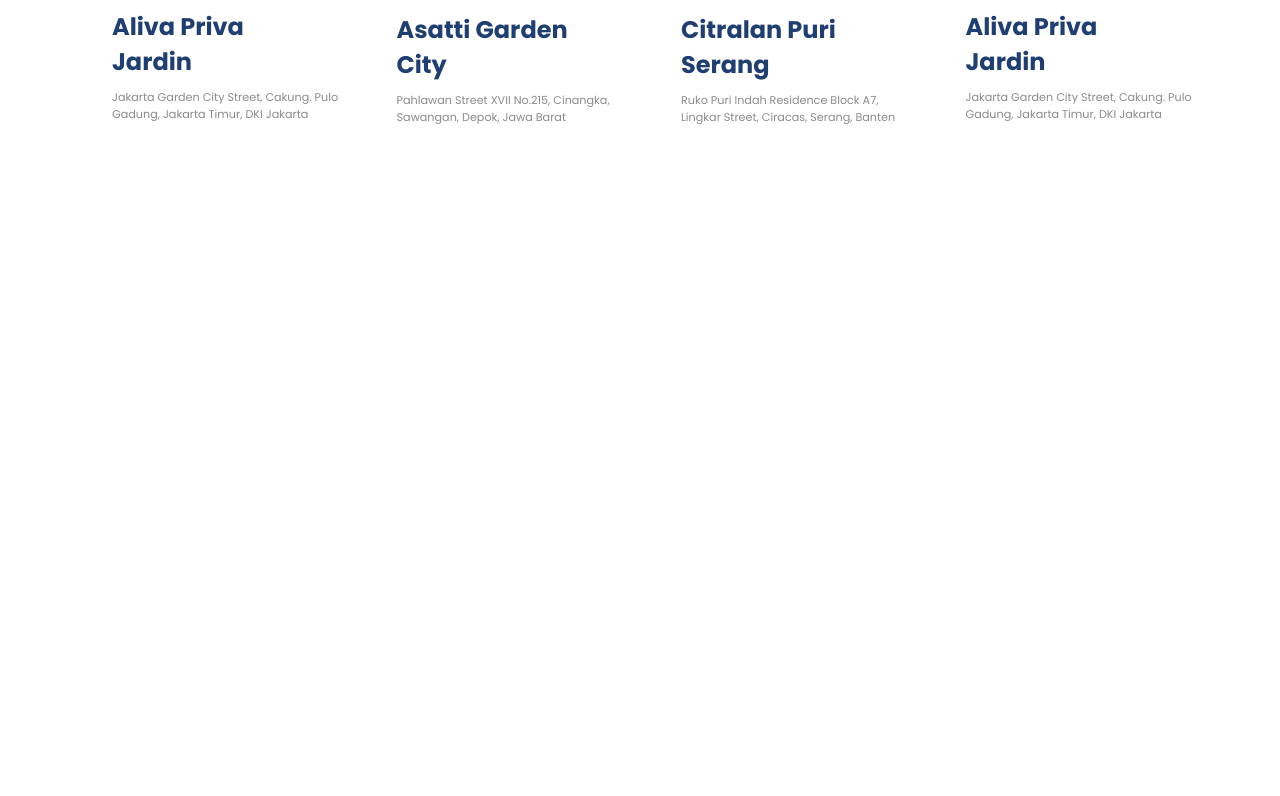
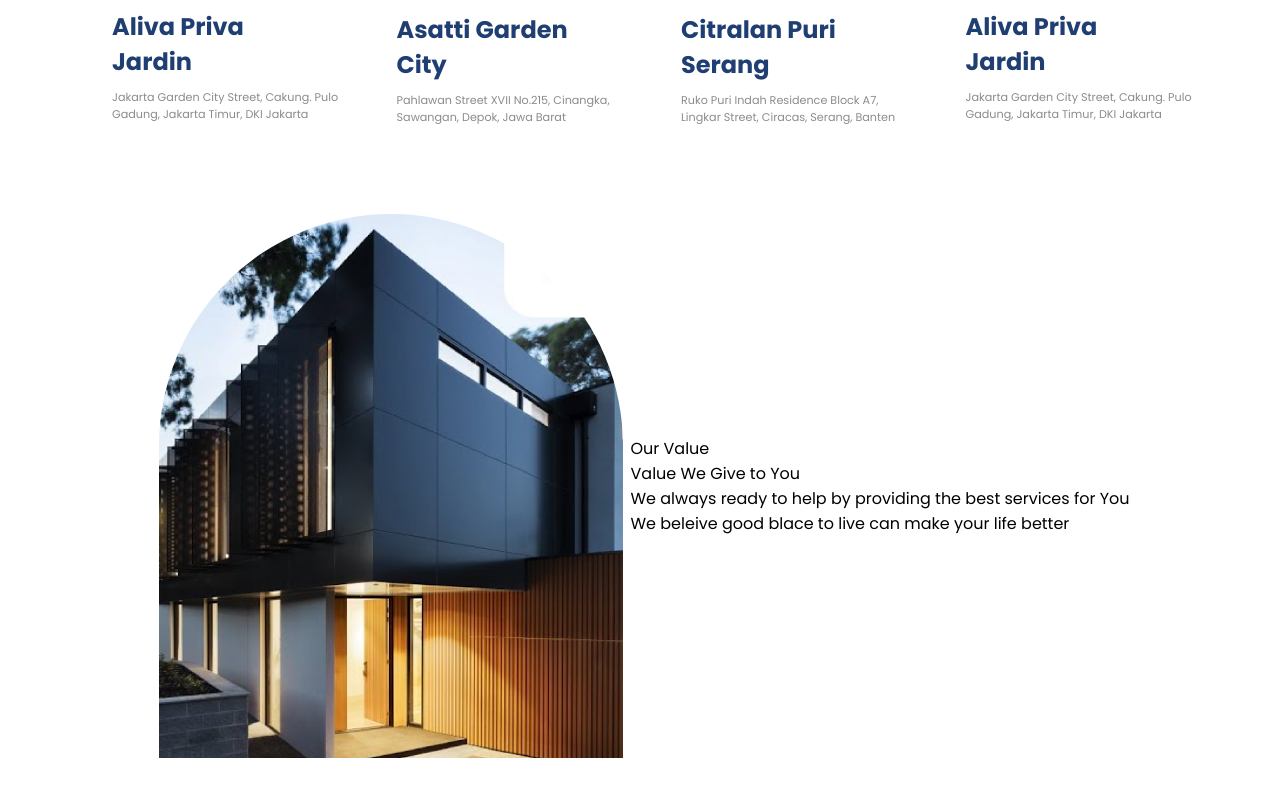
Before and after one commit to Chasith-Randima/real_state_site, a React (Vite) app: page / in a window 1280 px wide. Shown: the part 1315-2111 px from the top of the page. Before the commit the page ends 1489 px from the top, so only its background shows below. Built offline with nearby package versions, Linux system fonts and the light colour scheme.

Commit message:
value section basic structure added

```diff
--- a/src/App.jsx
+++ b/src/App.jsx
@@ -3,6 +3,7 @@
 import "./App.css";
 import Companies from "./components/Companies/Companies";
 import Recidencies from "./components/Recidencies/Recidencies";
+import Value from "./components/Value/Value";
 
 const App = () => {
   return (
@@ -15,6 +16,7 @@
         </div>
         <Companies />
         <Recidencies />
+        <Value />
       </div>
     </>
   );
--- /dev/null
+++ b/src/components/Value/Value.jsx
@@ -0,0 +1,42 @@
+import React from "react";
+import {
+  Accordion,
+  AccordionItem,
+  AccordionItemHeading,
+  AccordionItemButton,
+  AccordionItemPanel,
+  AccordionItemState,
+} from "react-accessible-accordion";
+
+import "react-accessible-accordion/dist/fancy-example.css";
+import { MdOutlineArrowDropDown } from "react-icons/md";
+import "./Value.css";
+
+const Value = () => {
+  return (
+    <>
+      <section className="v-wrapper">
+        <div className="paddings innerWidth flexCenter v-container">
+          {/* left */}
+          <div className="v-left">
+            <div className="image-container">
+              <img src="./value.png" alt="" />
+            </div>
+          </div>
+          {/* right */}
+          <div className="flexColStart v-right">
+            <spane>Our Value</spane>
+            <spane>Value We Give to You</spane>
+            <spane>
+              We always ready to help by providing the best services for You
+              <br />
+              We beleive good blace to live can make your life better
+            </spane>
+          </div>
+        </div>
+      </section>
+    </>
+  );
+};
+
+export default Value;
```
Also changed, not shown: src/components/Value/Value.css (added).
